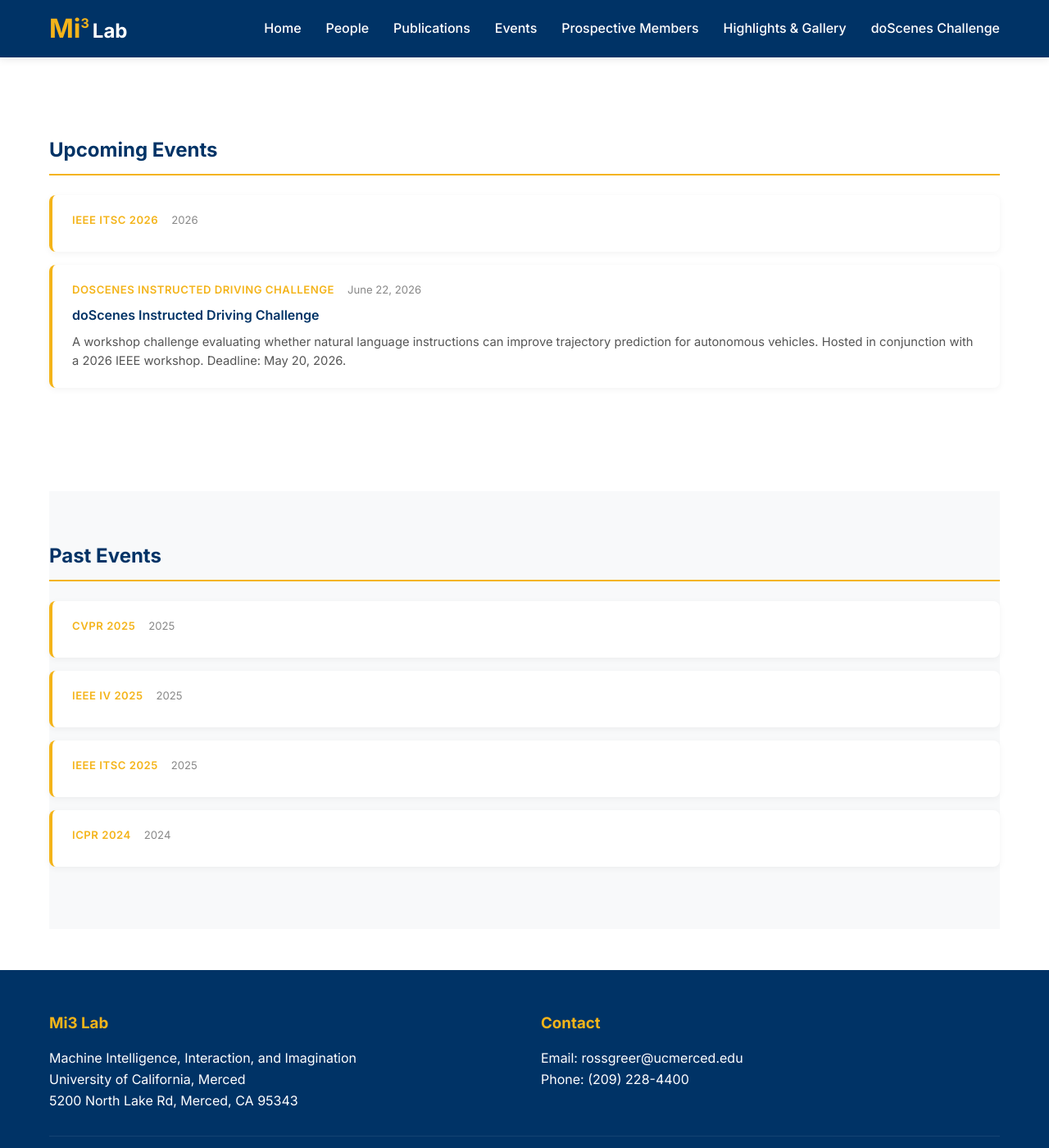
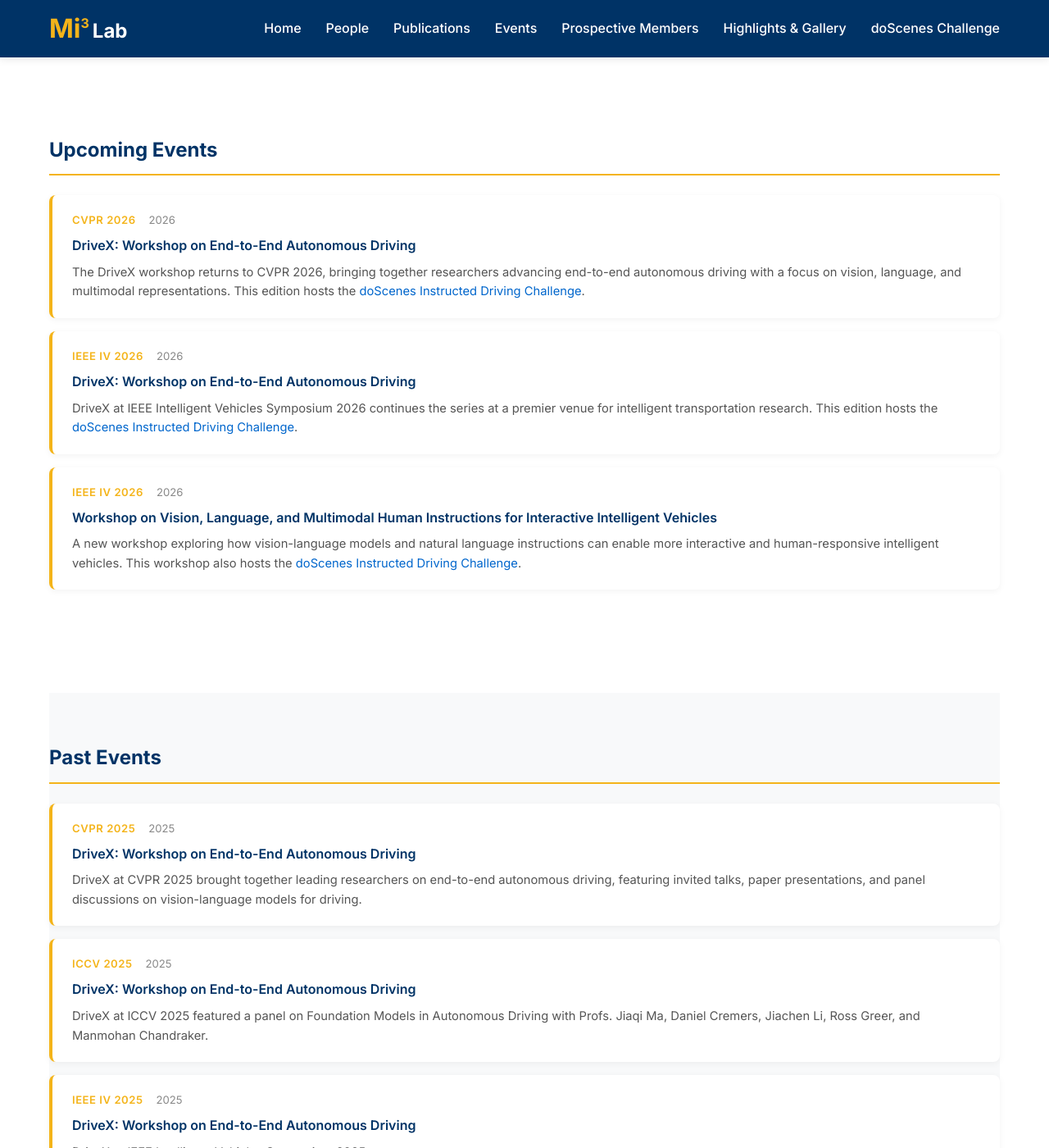
Before and after one commit to Mi3-Lab/mi3-lab.github.io, a Jekyll site: the page built from events.html, in a window 1280 px wide and 1400 px high, scrolled down 209 px. Shown: the whole window at 82% size. Built offline with Jekyll 4.4.1, drawn with Linux system fonts in a browser that asks for light colours; some of the changed text lies outside the part shown.

Commit message:
Populate Events page with workshops and challenge info
Upcoming: DriveX CVPR 2026, DriveX IV 2026, Vision-Language-Multimodal
workshop at IV 2026 — all hosting doScenes challenge.
Past: DriveX CVPR/ICCV/IV 2025, VALOR ITSC 2024.

Co-Authored-By: Claude Sonnet 4.6 <noreply@anthropic.com>

```diff
--- a/events.html
+++ b/events.html
@@ -17,20 +17,29 @@ title: Events
 
     <div class="event-card">
       <div class="event-meta">
-        <span class="event-venue">IEEE ITSC 2026</span>
+        <span class="event-venue">CVPR 2026</span>
         <span class="event-date">2026</span>
       </div>
-      <h3 class="event-title"><!-- FILL: Workshop title --></h3>
-      <p class="event-description"><!-- FILL: Description --></p>
+      <h3 class="event-title">DriveX: Workshop on End-to-End Autonomous Driving</h3>
+      <p class="event-description">The DriveX workshop returns to CVPR 2026, bringing together researchers advancing end-to-end autonomous driving with a focus on vision, language, and multimodal representations. This edition hosts the <a href="/doScenes_challenge">doScenes Instructed Driving Challenge</a>.</p>
     </div>
 
     <div class="event-card">
       <div class="event-meta">
-        <span class="event-venue">doScenes Instructed Driving Challenge</span>
-        <span class="event-date">June 22, 2026</span>
+        <span class="event-venue">IEEE IV 2026</span>
+        <span class="event-date">2026</span>
       </div>
-      <h3 class="event-title"><a href="/doScenes_challenge">doScenes Instructed Driving Challenge</a></h3>
-      <p class="event-description">A workshop challenge evaluating whether natural language instructions can improve trajectory prediction for autonomous vehicles. Hosted in conjunction with a 2026 IEEE workshop. Deadline: May 20, 2026.</p>
+      <h3 class="event-title">DriveX: Workshop on End-to-End Autonomous Driving</h3>
+      <p class="event-description">DriveX at IEEE Intelligent Vehicles Symposium 2026 continues the series at a premier venue for intelligent transportation research. This edition hosts the <a href="/doScenes_challenge">doScenes Instructed Driving Challenge</a>.</p>
+    </div>
+
+    <div class="event-card">
+      <div class="event-meta">
+        <span class="event-venue">IEEE IV 2026</span>
+        <span class="event-date">2026</span>
+      </div>
+      <h3 class="event-title">Workshop on Vision, Language, and Multimodal Human Instructions for Interactive Intelligent Vehicles</h3>
+      <p class="event-description">A new workshop exploring how vision-language models and natural language instructions can enable more interactive and human-responsive intelligent vehicles. This workshop also hosts the <a href="/doScenes_challenge">doScenes Instructed Driving Challenge</a>.</p>
     </div>
 
   </section>
@@ -43,8 +52,17 @@ title: Events
         <span class="event-venue">CVPR 2025</span>
         <span class="event-date">2025</span>
       </div>
-      <h3 class="event-title"><!-- FILL: Workshop name and link --></h3>
-      <p class="event-description"><!-- FILL: Description --></p>
+      <h3 class="event-title">DriveX: Workshop on End-to-End Autonomous Driving</h3>
+      <p class="event-description">DriveX at CVPR 2025 brought together leading researchers on end-to-end autonomous driving, featuring invited talks, paper presentations, and panel discussions on vision-language models for driving.</p>
+    </div>
+
+    <div class="event-card">
+      <div class="event-meta">
+        <span class="event-venue">ICCV 2025</span>
+        <span class="event-date">2025</span>
+      </div>
+      <h3 class="event-title">DriveX: Workshop on End-to-End Autonomous Driving</h3>
+      <p class="event-description">DriveX at ICCV 2025 featured a panel on Foundation Models in Autonomous Driving with Profs. Jiaqi Ma, Daniel Cremers, Jiachen Li, Ross Greer, and Manmohan Chandraker.</p>
     </div>
 
     <div class="event-card">
@@ -52,26 +70,17 @@ title: Events
         <span class="event-venue">IEEE IV 2025</span>
         <span class="event-date">2025</span>
       </div>
-      <h3 class="event-title"><!-- FILL: Workshop name and link --></h3>
-      <p class="event-description"><!-- FILL: Description --></p>
+      <h3 class="event-title">DriveX: Workshop on End-to-End Autonomous Driving</h3>
+      <p class="event-description">DriveX at IEEE Intelligent Vehicles Symposium 2025.</p>
     </div>
 
     <div class="event-card">
       <div class="event-meta">
-        <span class="event-venue">IEEE ITSC 2025</span>
-        <span class="event-date">2025</span>
-      </div>
-      <h3 class="event-title"><!-- FILL: Workshop name and link --></h3>
-      <p class="event-description"><!-- FILL: Description --></p>
-    </div>
-
-    <div class="event-card">
-      <div class="event-meta">
-        <span class="event-venue">ICPR 2024</span>
+        <span class="event-venue">IEEE ITSC 2024</span>
         <span class="event-date">2024</span>
       </div>
-      <h3 class="event-title"><!-- FILL: Workshop name and link --></h3>
-      <p class="event-description"><!-- FILL: Description --></p>
+      <h3 class="event-title">VALOR: Workshop on Vision and Language Oriented Representations for Autonomous Driving</h3>
+      <p class="event-description">VALOR at IEEE ITSC 2024 explored vision-language representations for autonomous driving, covering open-vocabulary perception, language-conditioned planning, and multimodal scene understanding.</p>
     </div>
 
   </section>
```
